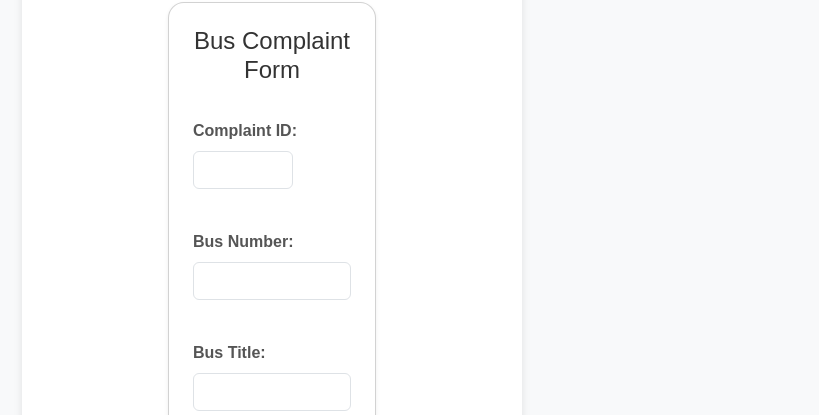
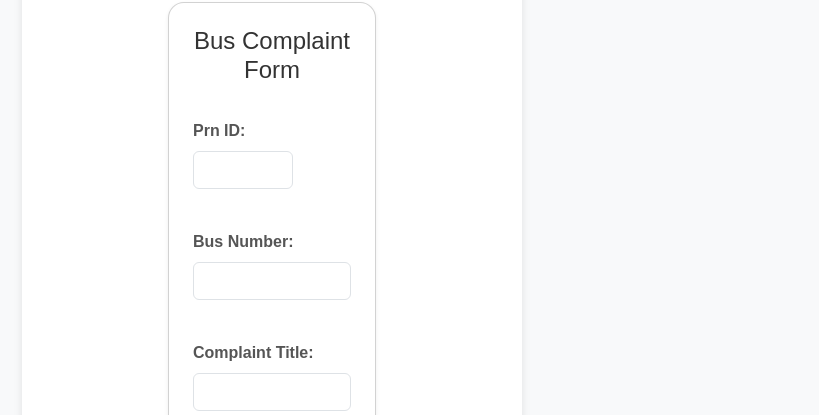
Before and after one commit to Sangharsh9/bus-website, a website: page public/form.html in a window 1280 px wide. Shown: the part 236-651 px from the top of the page, without its empty margins (368-1187 px from the left). Drawn offline with nearby package versions, Linux system fonts and the light colour scheme.

Commit message:
Update form.html

```diff
--- a/public/form.html
+++ b/public/form.html
@@ -62,7 +62,7 @@
           <h1 class="text-center mb-4 fs-4 fs-md-3">Bus Complaint Form</h1>
           <form id="complaintForm" action="/submit" method="POST">
             <div class="mb-3">
-              <label for="id" class="form-label">Complaint ID:</label>
+              <label for="id" class="form-label">Prn ID:</label>
               <input type="number" class="form-control" id="id" name="id" required>
             </div>
             <div class="mb-3">
@@ -70,7 +70,7 @@
               <input type="text" class="form-control" id="busNumber" name="busNumber" required>
             </div>
             <div class="mb-3">
-              <label for="busTitle" class="form-label">Bus Title:</label>
+              <label for="busTitle" class="form-label">Complaint  Title:</label>
               <input type="text" class="form-control" id="busTitle" name="busTitle" required>
             </div>
             <div class="mb-3">
```
